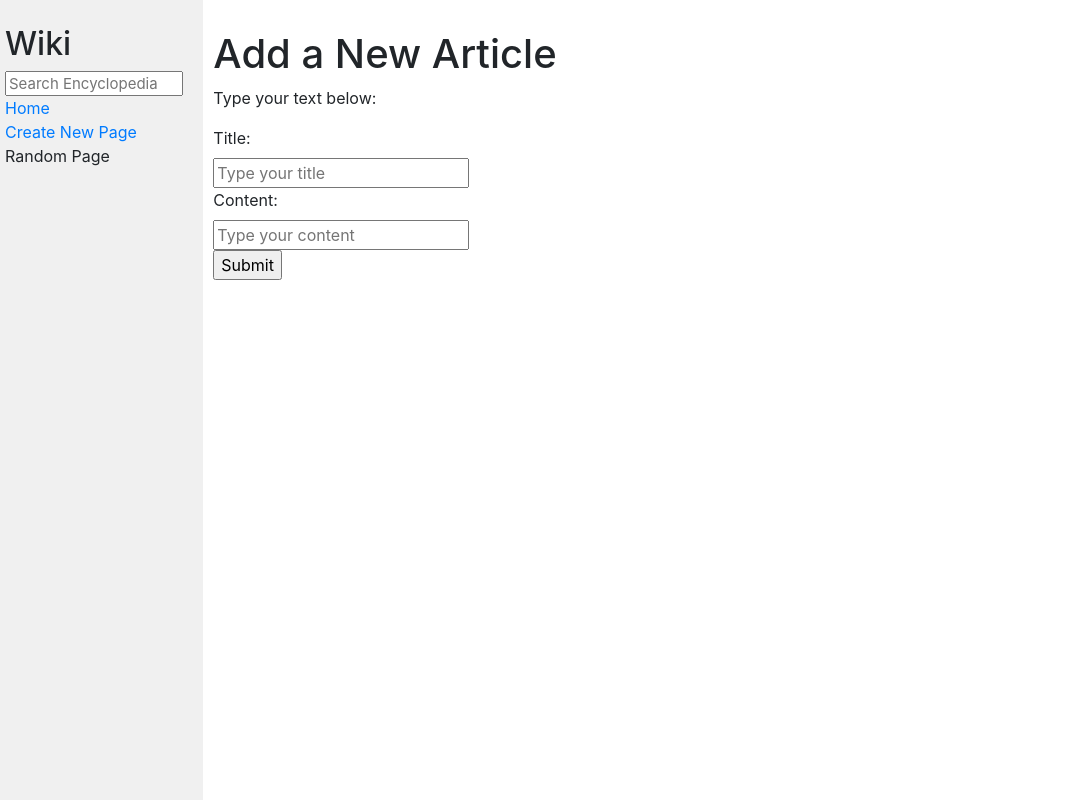
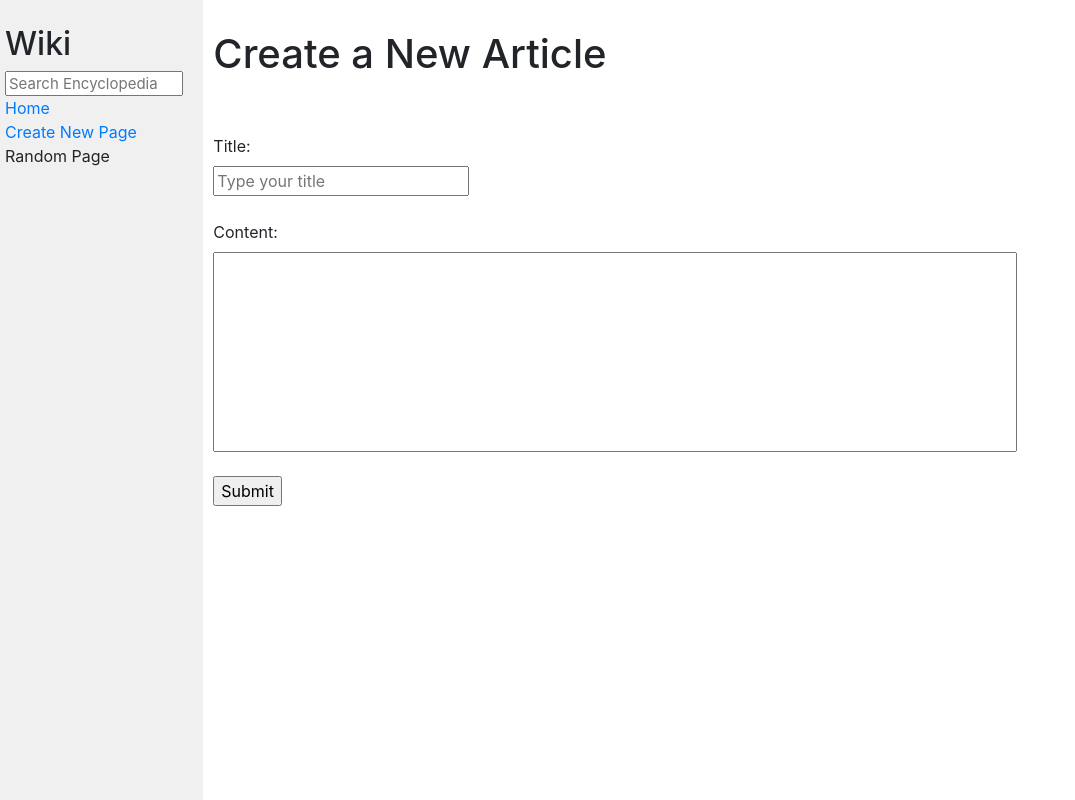
Before and after one commit to amirn003/wiki, a Django app: page /add/ in a window 1280 px wide. Shown: the whole page, without its empty margins (0-1075 px from the left). Run offline with Django 3.2, Linux system fonts and the light colour scheme; some libraries are stand-ins or nearby versions.

Commit message:
customize create a new article form

```diff
--- a/encyclopedia/static/encyclopedia/styles.css
+++ b/encyclopedia/static/encyclopedia/styles.css
@@ -36,3 +36,8 @@ textarea {
 .sidebar h2 {
     margin-top: 5px;
 }
+
+#content {
+  width: 75%;
+  height: 25vh;
+}
--- a/encyclopedia/templates/encyclopedia/add.html
+++ b/encyclopedia/templates/encyclopedia/add.html
@@ -6,15 +6,15 @@
 
 {% block body %}
 
-<h1>Add a New Article</h1>
-<p>Type your text below:</p>
+<h1>Create a New Article</h1>
+<br><br>
 
 <form action="", method="POST">
   {% csrf_token %}
   <label for="title">Title:</label><br>
-  <input class="" id="title" type="text" name="title" placeholder="Type your title"><br>
+  <input class="" id="title" type="text" name="title" placeholder="Type your title"><br><br>
   <label for="content">Content:</label><br>
-  <input class="" id="content" type="textarea" name="content" placeholder="Type your content"><br>
+  <input id="content" type="textarea" name="content"><br><br>
   <input type="submit" value="Submit">
 
 </form>
```
